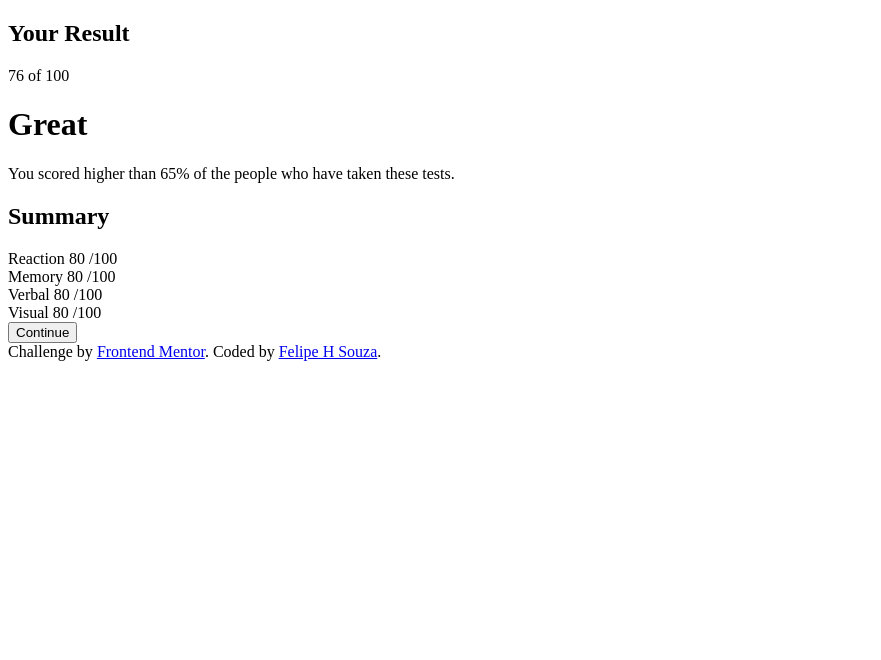
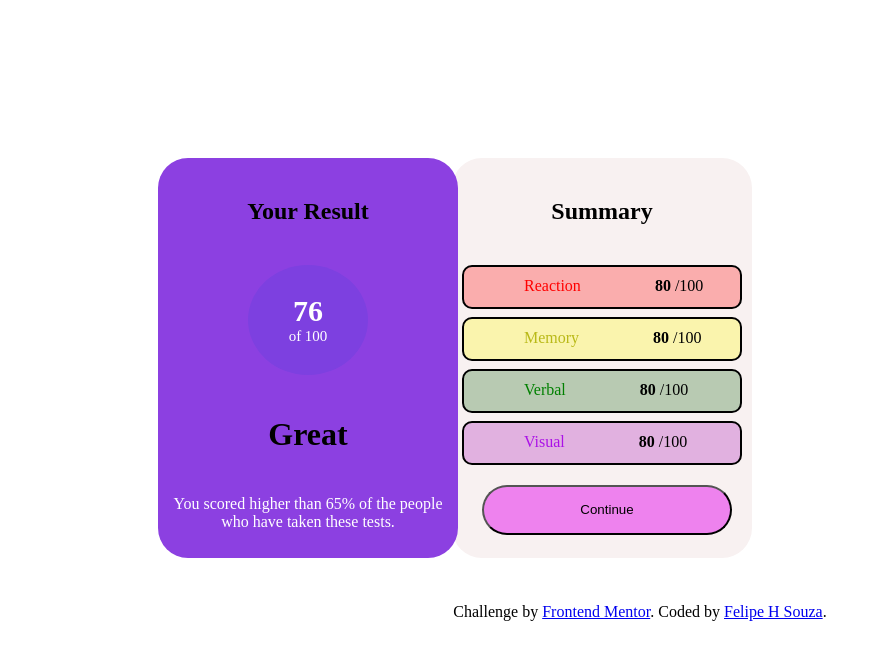
Before and after one commit to SouzaHFelipe/Dasafio-frontend-mentor, a plain HTML site: page index.html in a window 1280 px wide. Shown: the whole page, without its empty margins (0-881 px from the left). Drawn offline with Linux system fonts and the light colour scheme; the site is published under a folder, as on GitHub Pages, so addresses that start at the root find nothing.

Commit message:
Update index.html

```diff
--- a/index.html
+++ b/index.html
@@ -5,10 +5,8 @@
   <meta name="viewport" content="width=device-width, initial-scale=1.0"> <!-- displays site properly based on user's device -->
 
   <link rel="icon" type="image/png" sizes="32x32" href="./assets/images/favicon-32x32.png">
-  <link rel="stylesheet" href="/Style.css">
+  <link rel="stylesheet" type="text/css" href="Style.css">
   <title>Frontend Mentor | Results summary component</title>
-
-  <!-- Feel free to remove these styles or customise in your own stylesheet 👍 -->
 
 </head>
 <body>
```
